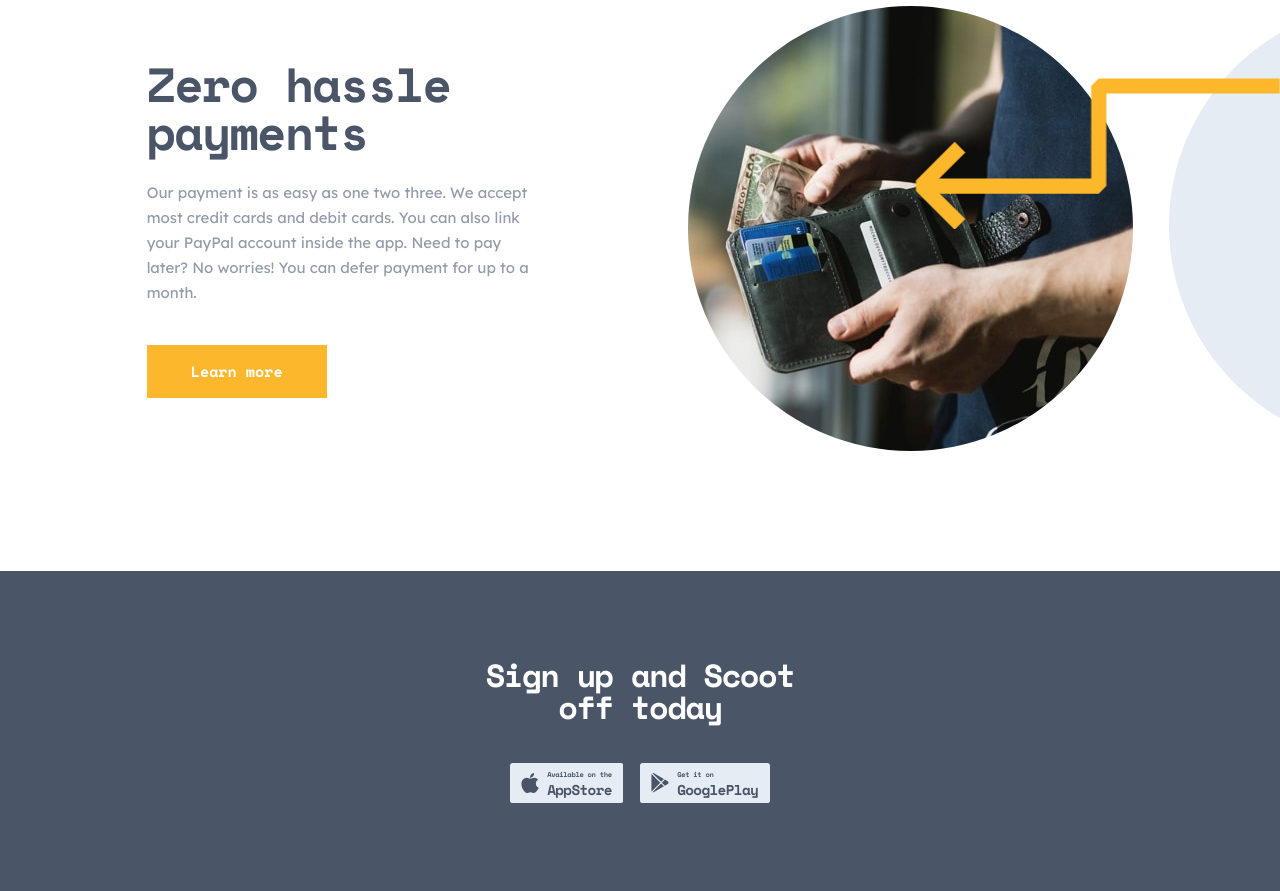
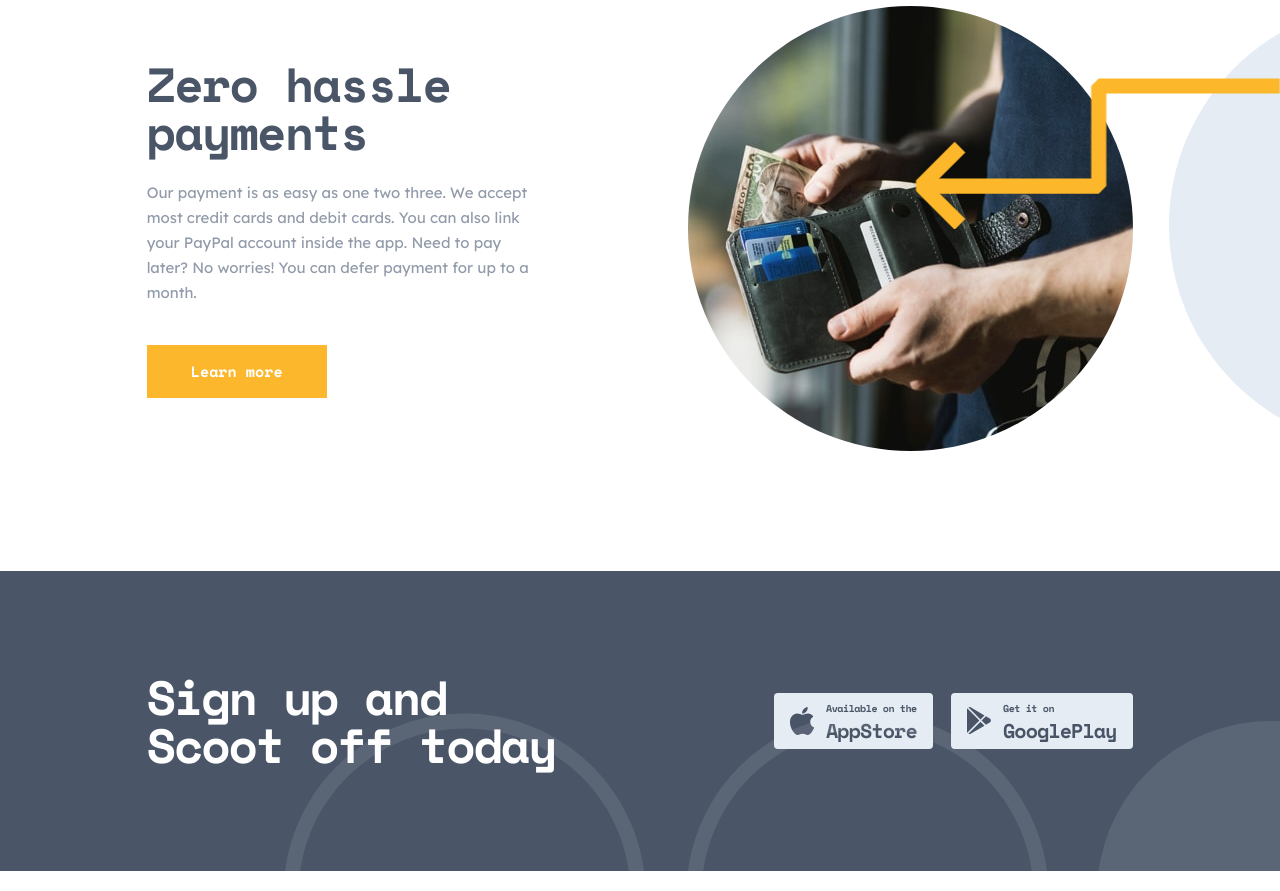
Before and after one commit to NaanaaAbdelmalek/scoot, a plain HTML site: page index.html in a window 1280 px wide. Shown: the part 2502-3393 px from the top of the page. Drawn offline with nearby package versions, Linux system fonts and the light colour scheme.

Commit message:
styled cta-section layout for tablets and desktop view

```diff
--- a/index.html
+++ b/index.html
@@ -275,6 +275,14 @@
 
     <div class="cta-section">
 
+      <svg class="semi-circles" xmlns="http://www.w3.org/2000/svg" width="1158" height="158">
+        <g fill="none" fill-rule="evenodd" opacity=".1" transform="matrix(-1 0 0 1 1159 8)">
+          <circle cx="173.5" cy="173.5" r="173.5" fill="#E5ECF4"/>
+          <circle cx="576.5" cy="173.5" r="173.5" stroke="#E5ECF4" stroke-width="15"/>
+          <circle cx="979.5" cy="173.5" r="173.5" stroke="#E5ECF4" stroke-width="15"/>
+        </g>
+      </svg>
+
       <div class="cta-container">
 
         <p>Sign up and Scoot off today</p>
--- a/stylesheets/layout/_ctasection.scss
+++ b/stylesheets/layout/_ctasection.scss
@@ -1,17 +1,51 @@
 @use '../abstracts';
 
 .cta-section {
-    height: 320px;
     background-color: abstracts.$dark-navy;
     padding: 88px 32px 88px 32px;
 
+
+    @include abstracts.adjust-for(abstracts.$tablets) {
+        padding:  62px 156px 62px 155px;
+        position: relative;
+    }
+
+    @include abstracts.adjust-for(abstracts.$desktop) {
+        padding:  102px 11.46% 102px 11.46%;
+    }
+
+    .semi-circles {
+        display: none;
+
+        @include abstracts.adjust-for(abstracts.$tablets) {
+            display: block;
+            width: 995px;
+            position: absolute;
+            right: 0;
+            bottom: 0;
+        }
+
+    }
+
     .cta-container {
         width: 311px;
-        height: 144px;
         display: flex;
         flex-direction: column;
         text-align: center;
         margin: auto;
+
+        @include abstracts.adjust-for(abstracts.$tablets) {
+            width: 457px;
+        }
+
+        @include abstracts.adjust-for(abstracts.$desktop) {
+            width: 100%;
+            flex-direction: row;
+            justify-content: space-between;
+            align-items: center;
+            text-align: left;
+            margin: 0;
+        }
     }
 
     p {
@@ -21,17 +55,39 @@
         font-weight: bold;
         line-height: 2rem;
         letter-spacing: -1.43px;
+
+        @include abstracts.adjust-for(abstracts.$tablets) {
+            font-size: 48px;
+            line-height: 3rem;
+            letter-spacing: -2.14px;
+        }
+
+        @include abstracts.adjust-for(abstracts.$desktop) {
+            width: 415px;
+        }
     }
 
     .app-download {
         height: 40px;
         margin-top: 40px;
+
+        @include abstracts.adjust-for(abstracts.$desktop) {
+            width: 359px;
+            height: 56px;
+            margin: 0;
+        }
     }
 
     .ios-app {
         width: 113.57px;
         height: 40px;
         margin-right: 12.68px;
+
+        @include abstracts.adjust-for(abstracts.$desktop) {
+            width: 159px;
+            height: 56px;
+            margin-right: 13px;
+        }
 
         rect {
             width: 159px;
@@ -42,6 +98,11 @@
         width: 130px;
         height: 40px;
 
+        @include abstracts.adjust-for(abstracts.$desktop) {
+            width: 182px;
+            height: 56px;
+        }
+
         rect {
             width: 182px;
             height: 56px;
```
Also changed, not shown: dist/style.css, 1 other file.
